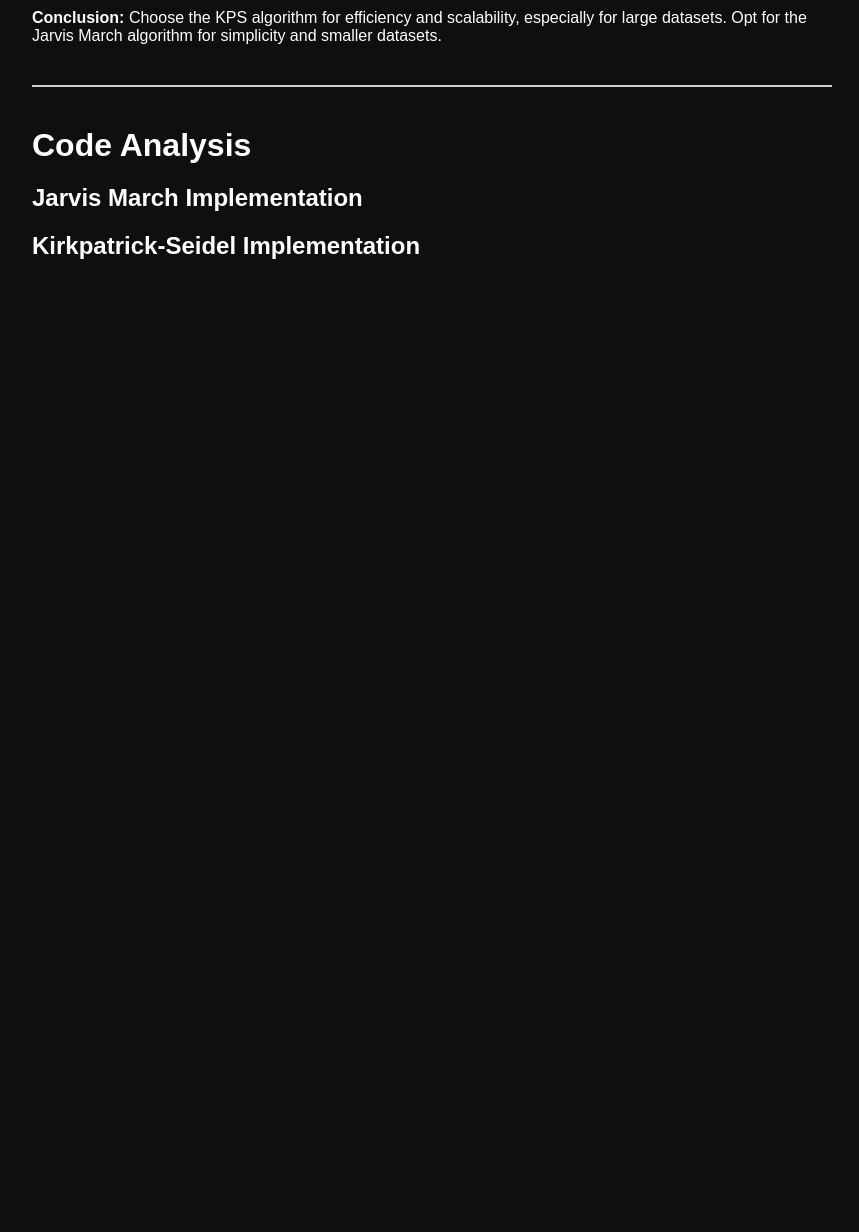
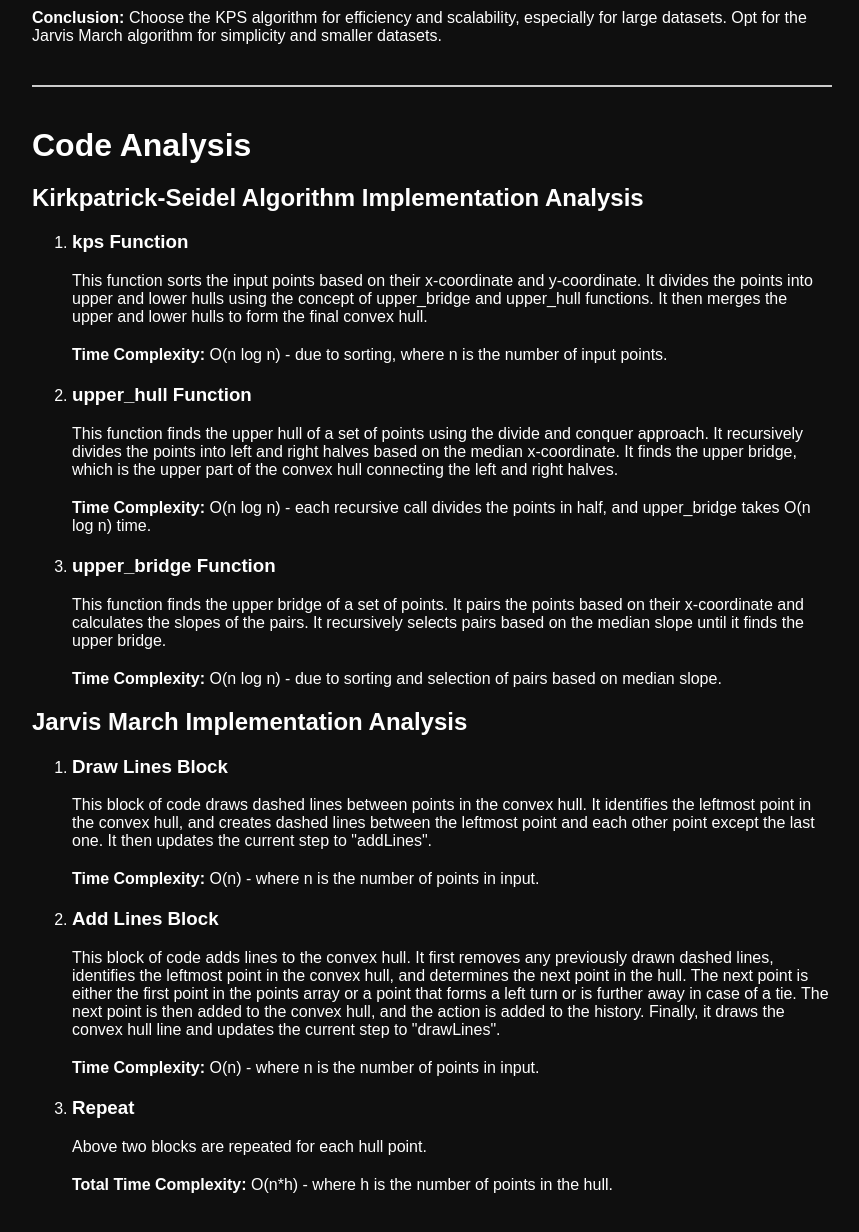
Before and after one commit to Neo-Panther/Convex-Hull-Visualizer, a website: page About.html in a window 1280 px wide. Shown: the part 1454-2686 px from the top of the page, without its empty margins (208-1067 px from the left). Before the commit the page ends 1754 px from the top, so only its background shows below. Drawn offline with Linux system fonts and the light colour scheme.

Commit message:
final final

```diff
--- a/About.html
+++ b/About.html
@@ -94,14 +94,55 @@
   <p><strong>Conclusion:</strong> Choose the KPS algorithm for efficiency and scalability, especially for large datasets. Opt for the Jarvis March algorithm for simplicity and smaller datasets.</p>
   <hr>
   <h1>Code Analysis</h1>
-  <h2>Jarvis March Implementation</h2>
-  <p>
-    <!--TODO-->
-  </p>
-  <h2>Kirkpatrick-Seidel Implementation</h2>
-  <p>
-    <!--TODO-->
-  </p>
+  <h2> Kirkpatrick-Seidel Algorithm Implementation Analysis</h2>
+  <ol>
+    <li>
+      <h3>kps Function</h3>
+      <p>
+        This function sorts the input points based on their x-coordinate and y-coordinate. It divides the points into upper and lower hulls using the concept of upper_bridge and upper_hull functions. It then merges the upper and lower hulls to form the final convex hull.
+      </p>
+      <p><strong>Time Complexity:</strong> O(n log n) - due to sorting, where n is the number of input points.</p>
+    </li>
+    <li>
+      <h3>upper_hull Function</h3>
+      <p>
+        This function finds the upper hull of a set of points using the divide and conquer approach. It recursively divides the points into left and right halves based on the median x-coordinate. It finds the upper bridge, which is the upper part of the convex hull connecting the left and right halves.
+      </p>
+      <p><strong>Time Complexity:</strong> O(n log n) - each recursive call divides the points in half, and upper_bridge takes O(n log n) time.</p>
+    </li>
+    <li>
+      <h3>upper_bridge Function</h3>
+      <p>
+        This function finds the upper bridge of a set of points. It pairs the points based on their x-coordinate and calculates the slopes of the pairs. It recursively selects pairs based on the median slope until it finds the upper bridge.
+      </p>
+      <p><strong>Time Complexity:</strong> O(n log n) - due to sorting and selection of pairs based on median slope.</p>
+    </li>
+  </ol>
+  <h2>Jarvis March Implementation Analysis</h2>
+
+  <ol>
+    <li>
+      <h3>Draw Lines Block</h3>
+      <p>
+        This block of code draws dashed lines between points in the convex hull. It identifies the leftmost point in the convex hull, and creates dashed lines between the leftmost point and each other point except the last one. It then updates the current step to "addLines".
+      </p>
+      <p><strong>Time Complexity:</strong> O(n) - where n is the number of points in input.</p>
+    </li>
+    <li>
+      <h3>Add Lines Block</h3>
+      <p>
+        This block of code adds lines to the convex hull. It first removes any previously drawn dashed lines, identifies the leftmost point in the convex hull, and determines the next point in the hull. The next point is either the first point in the points array or a point that forms a left turn or is further away in case of a tie. The next point is then added to the convex hull, and the action is added to the history. Finally, it draws the convex hull line and updates the current step to "drawLines".
+      </p>
+      <p><strong>Time Complexity:</strong> O(n) - where n is the number of points in input.</p>
+    </li>
+    <li>
+      <h3>Repeat</h3>
+      <p>
+        Above two blocks are repeated for each hull point.
+      </p>
+      <p><strong>Total Time Complexity:</strong> O(n*h) - where h is the number of points in the hull.</p>
+    </li>
+  </ol>
 </div>
 
 </body>
--- a/jarvis.js
+++ b/jarvis.js
@@ -185,7 +185,7 @@ arandom.addEventListener("click", function () {
     const svgY = svgRect.top + 50;
     nxtbtn.disabled = false;
     skipendbtn.disabled = false;
-    for (let i = 0; i < 5; i++) {
+    for (let i = 0; i < 50; i++) {
       const x = Math.floor(Math.random() * svgWidth) + svgX; // Random x within SVG container
       const y = Math.floor(Math.random() * svgHeight) + svgY; // Random y within SVG container
       addPointToSvg({ clientX: x, clientY: y }); // Call the existing function to add a point to the SVG
--- a/kps.js
+++ b/kps.js
@@ -179,7 +179,7 @@ arandom.addEventListener("click", function () {
   const svgX = 50;
   const svgY = 50;
 
-  for (let i = 0; i < 500; i++) {
+  for (let i = 0; i < 50; i++) {
     const x = Math.floor(Math.random() * svgWidth) + svgX; // Random x within SVG container
     const y = Math.floor(Math.random() * svgHeight) + svgY; // Random y within SVG container
     addPointToSvg(x, y); // Call the existing function to add a point to the SVG
```
Also changed, not shown: page1.html (+1 -1 lines), page2.html (+1 -1 lines).
